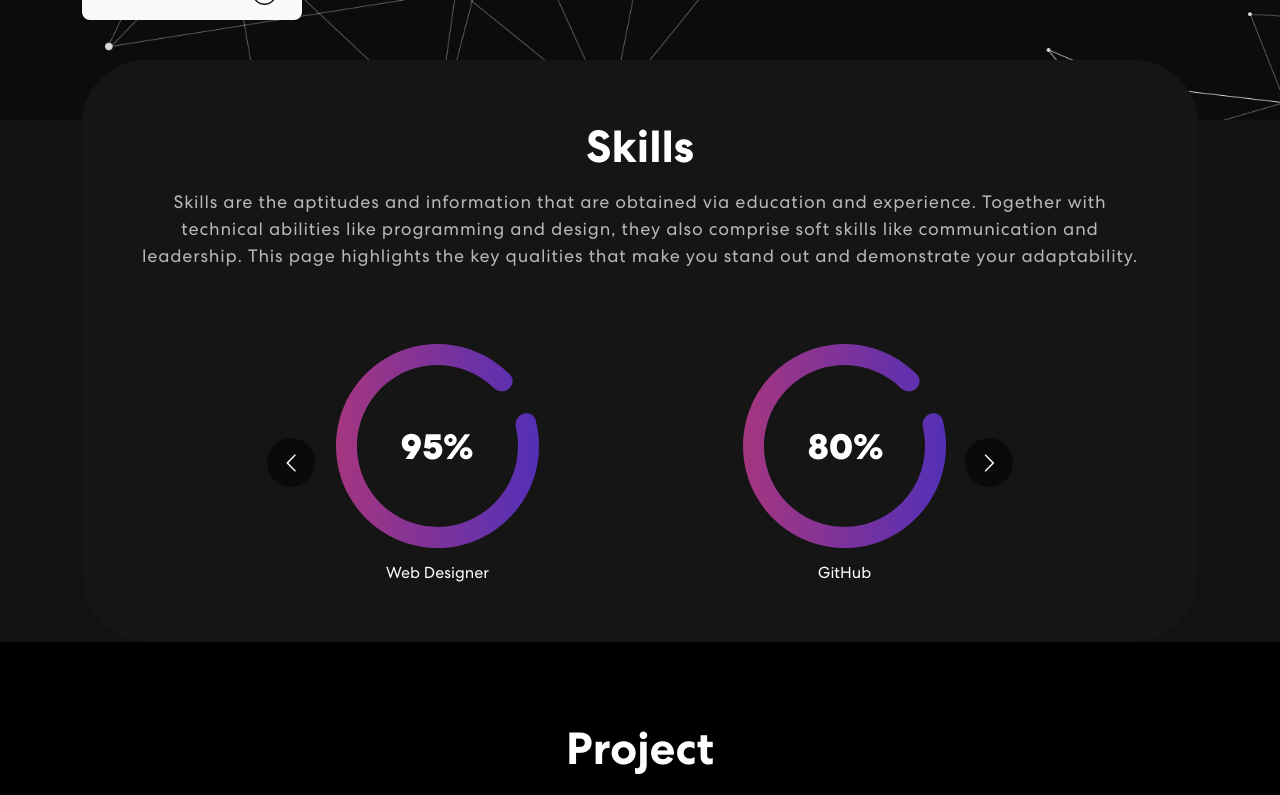
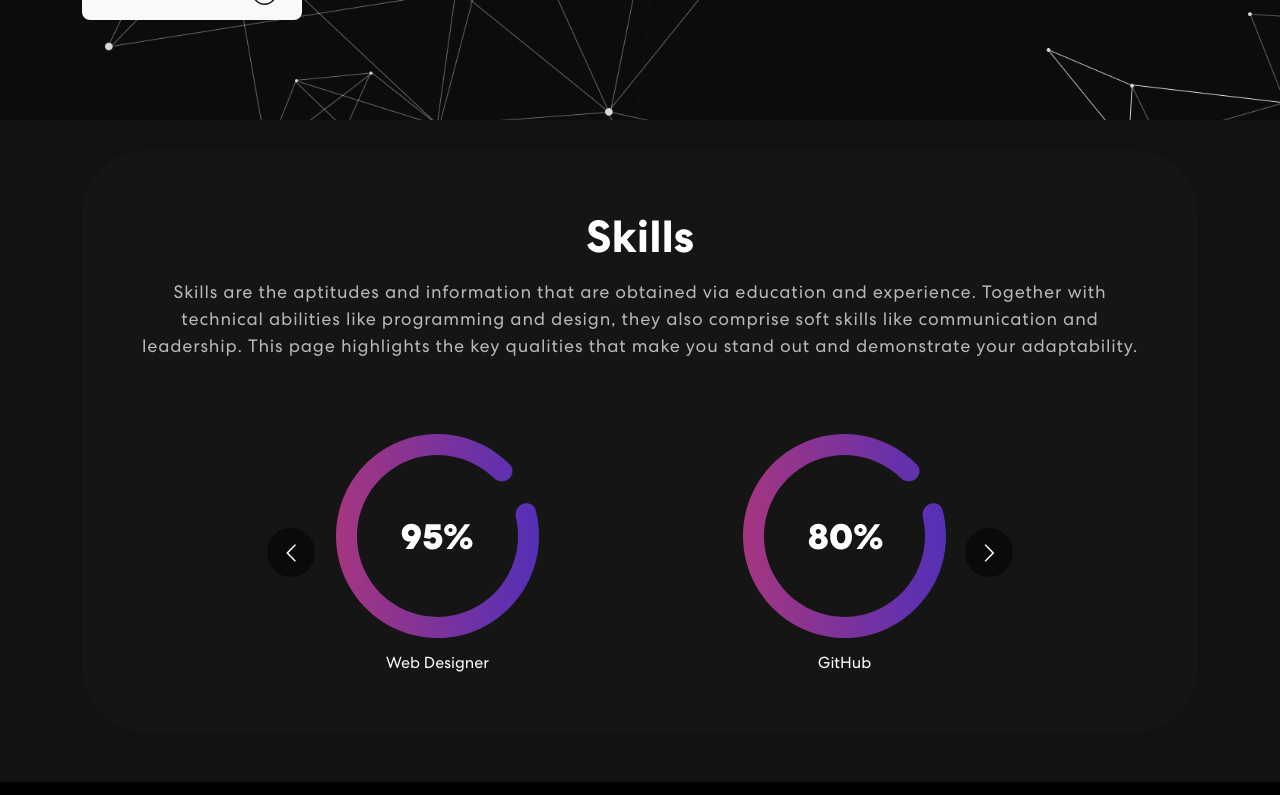
Before and after one commit to sushantsingal/My_Folio, a React (Vite) app: page / in a window 1280 px wide. Shown: the part 560-1355 px from the top of the page. Built offline with nearby package versions, Linux system fonts and the light colour scheme.

Commit message:
Update App.css

```diff
--- a/src/App.css
+++ b/src/App.css
@@ -338,7 +338,7 @@ nav.navbar .navbar-toggler[aria-expanded="true"] .navbar-toggler-icon {
 /* Skills CSS */
 
 .skill {
-  padding: 9 0px 0 50px 0;
+  padding: 90px 0 50px 0;
   position: relative;
 }
 .skill-bx {
```
